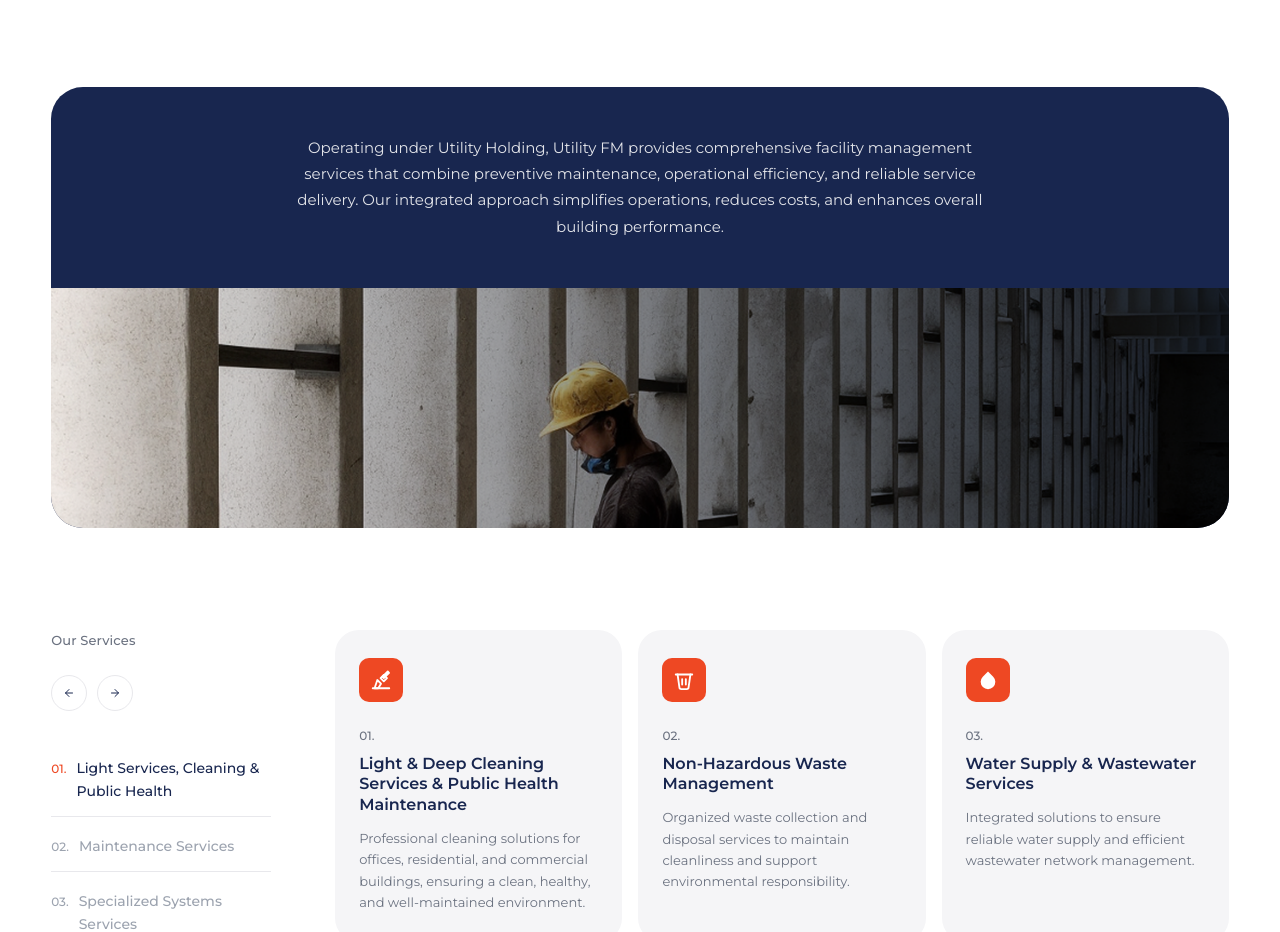
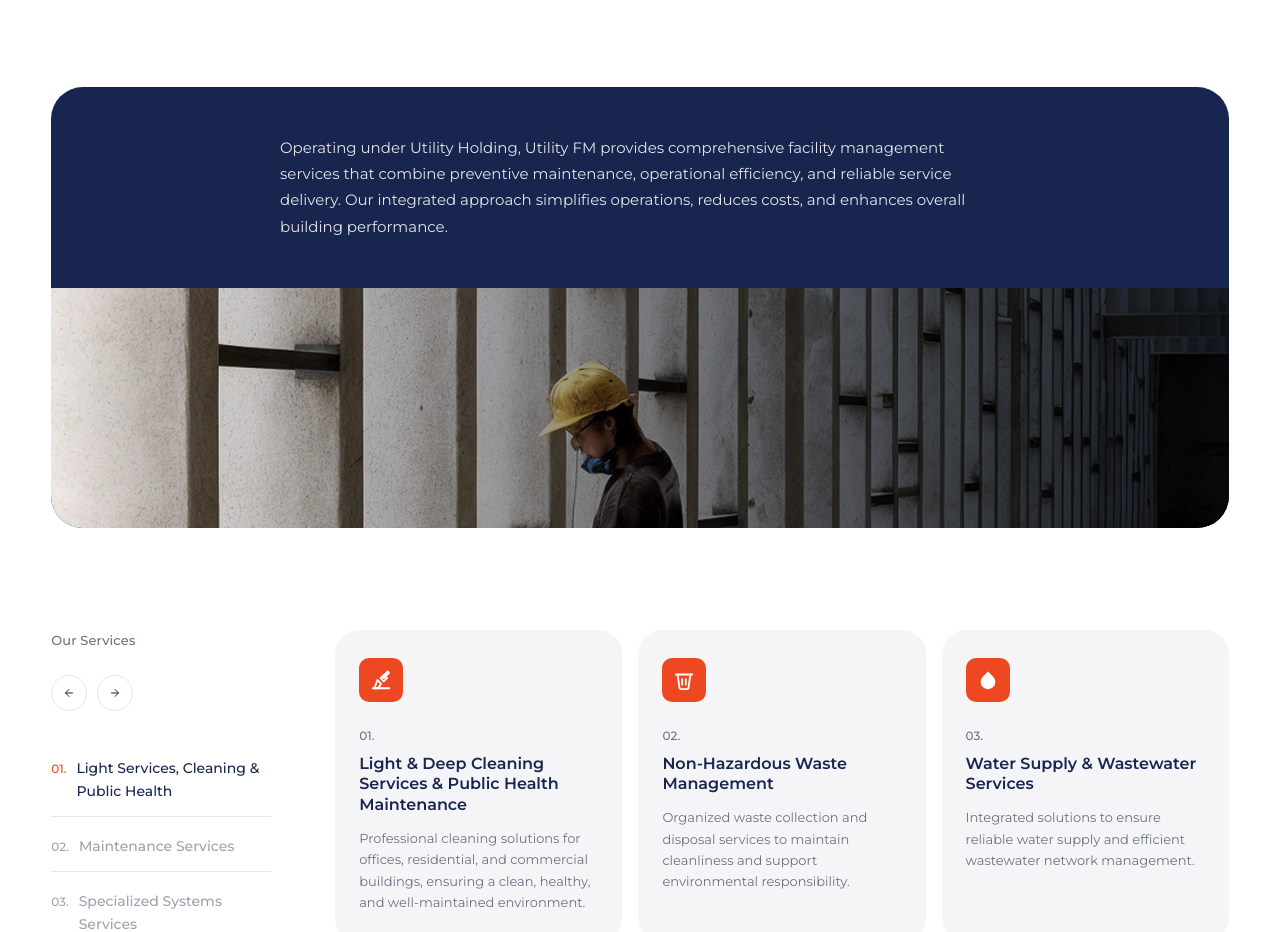
Before and after one commit to jahangirhossain-work/react-app-7, a React (Vite) app: page /fm in a window 1280 px wide. Shown: the part 860-1792 px from the top of the page. Built offline with nearby package versions, Linux system fonts and the light colour scheme.

Commit message:
check flat banner

```diff
--- a/src/styles/global.css
+++ b/src/styles/global.css
@@ -964,11 +964,14 @@
 
 .sub-banner-flat__text {
   max-width: 720px;
+  margin-inline-start: auto;
+  margin-inline-end: 0;
   margin-inline: auto;
   font-size: clamp(14px, 1.3vw, 15px);
   line-height: 1.75;
   color: rgba(255, 255, 255, 0.88);
   padding-bottom: clamp(32px, 4vw, 48px);
+  text-align: left;
 
 }
 
```
